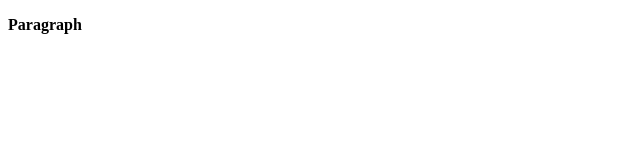
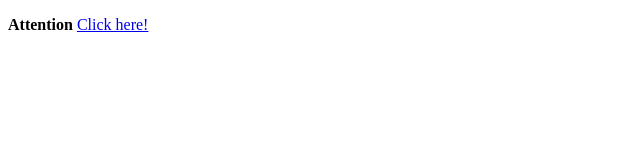
Before and after one commit to karpnet/PROJECT, a plain HTML site: page doctype.html in a window 1280 px wide. Shown: the full height of the page, 0-640 px from the left. Drawn offline with Linux system fonts and the light colour scheme.

Commit message:
Update doctype.html

```diff
--- a/doctype.html
+++ b/doctype.html
@@ -6,7 +6,8 @@
     <head>
         <body>
             <p>
-                <strong>Paragraph</strong>
+                 <strong>Attention</strong>
+            <a href="http://www.bbc.com/">Click here!</a>
             </p>
             </body>
             </html>
```
